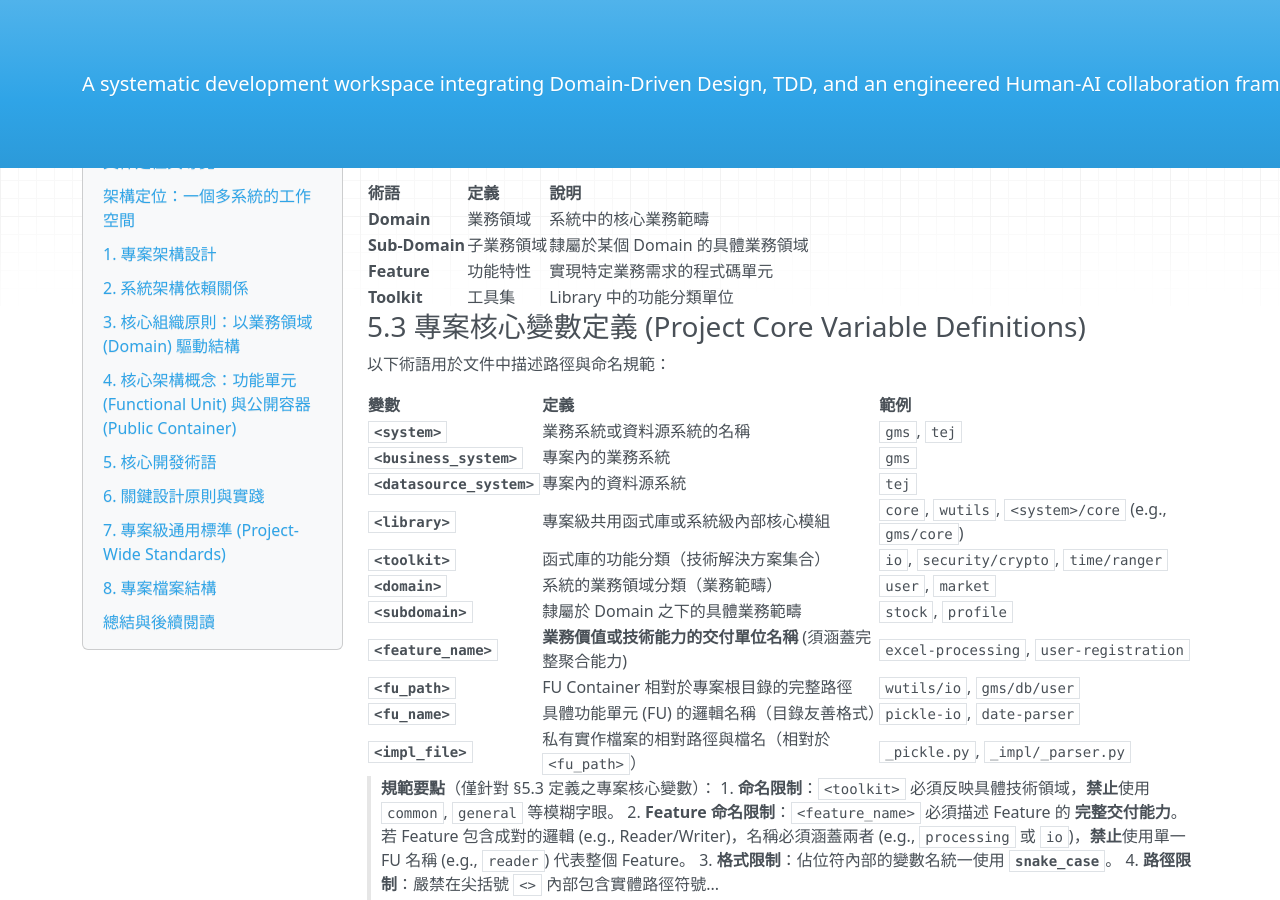
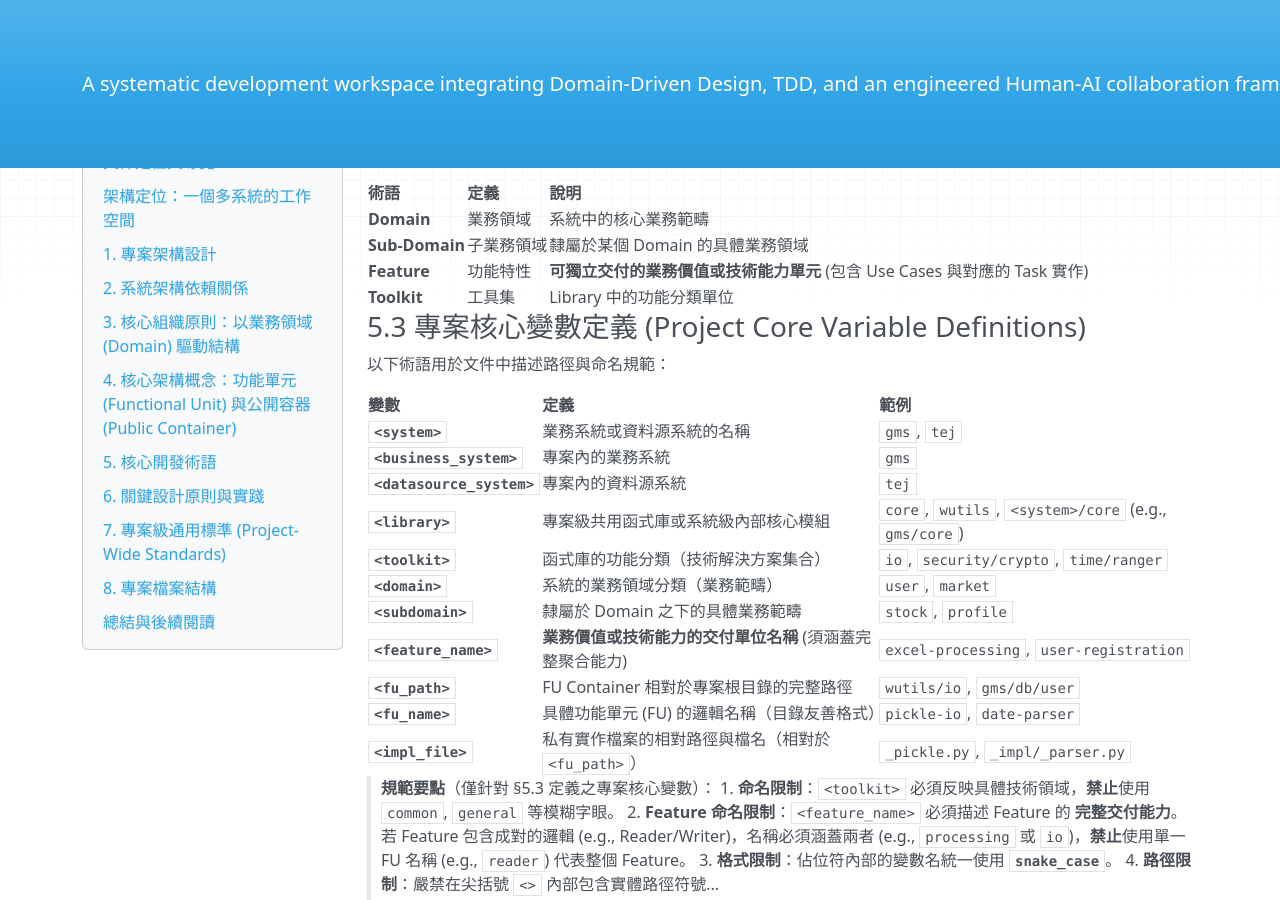
Before and after one commit to Wanini0209/wBiSaProj, an MkDocs documentation site: the page built from docs/PROJECT_DESIGN-ARCHITECTURE.md, in a window 1280 px wide and 900 px high, scrolled down 8957 px. Built offline with MkDocs 1.6.1, drawn with Linux system fonts in a browser that asks for light colours; nearby versions of some CDN libraries.

Commit message:
docs(project): correct feature definition in architecture design
Align the definition of 'Feature' in section 5.2 with the Methodology
document. It is now defined as a deliverable value unit rather than a
code unit.

```diff
--- a/docs/PROJECT_DESIGN-ARCHITECTURE.md
+++ b/docs/PROJECT_DESIGN-ARCHITECTURE.md
@@ -423,7 +423,7 @@ gms/db/user/profile/
 |:-----|:-----|:-----|
 | **Domain** | 業務領域 | 系統中的核心業務範疇 |
 | **Sub-Domain** | 子業務領域 | 隸屬於某個 Domain 的具體業務領域 |
-| **Feature** | 功能特性 | 實現特定業務需求的程式碼單元 |
+| **Feature** | 功能特性 | **可獨立交付的業務價值或技術能力單元** (包含 Use Cases 與對應的 Task 實作) |
 | **Toolkit** | 工具集 | Library 中的功能分類單位 |
 
 ### 5.3 專案核心變數定義 (Project Core Variable Definitions)
```
